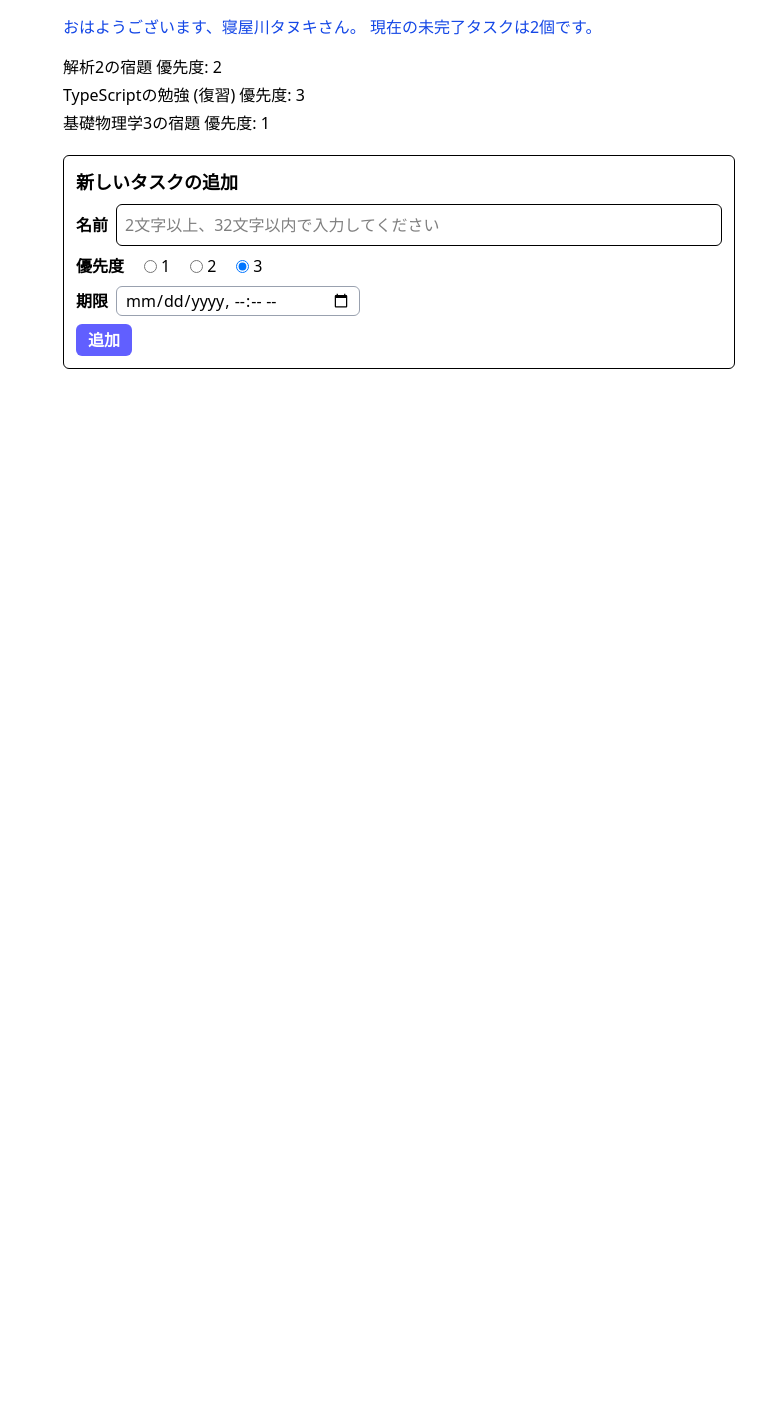
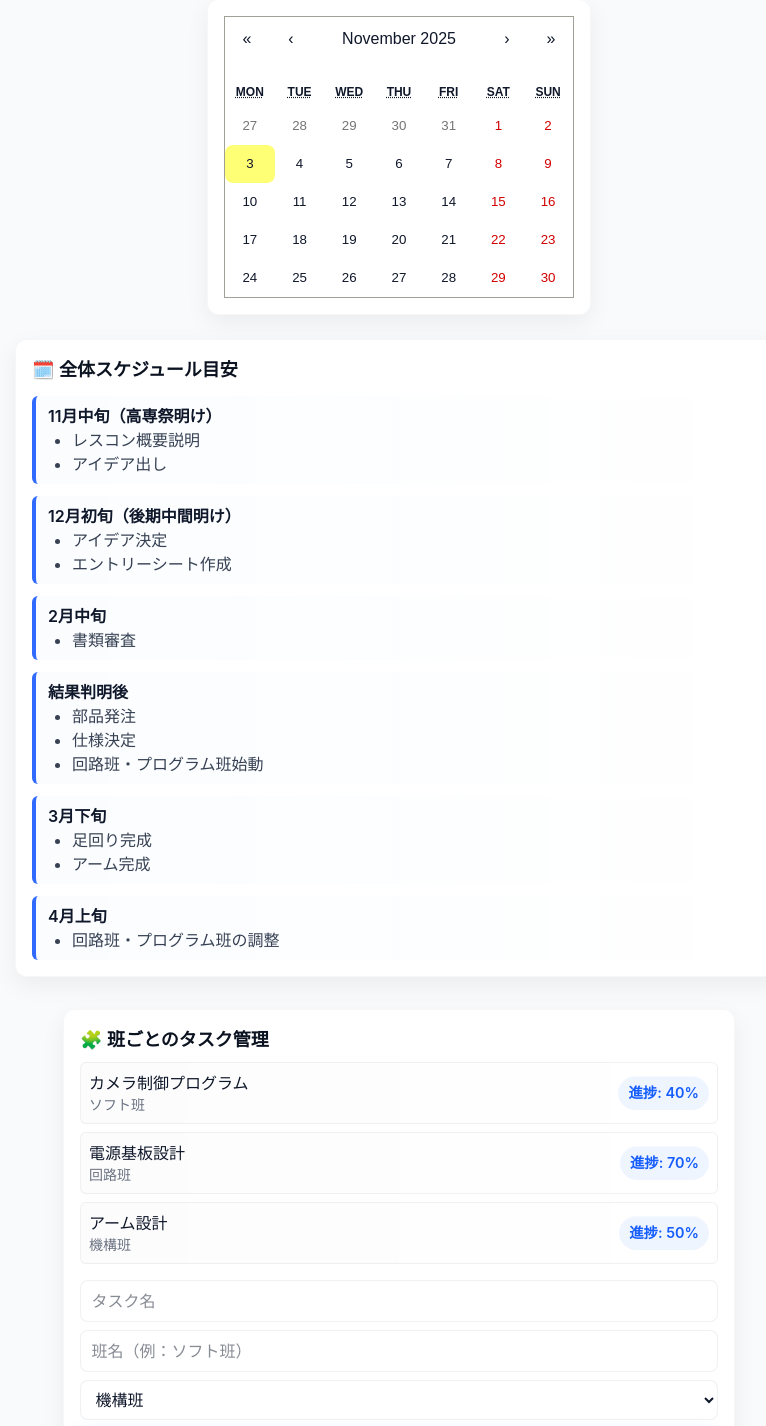
Before and after one commit to EarthChart0809/react-todo-app, a React (Vite) app: page / in a window 1280 px wide. Shown: the part 73-1499 px from the top of the page, without its empty margins (241-1007 px from the left). Before the commit the page ends 800 px from the top, so only its background shows below. Built offline with nearby package versions, Linux system fonts and the light colour scheme.

Commit message:
Add　schedule for club tournaments

```diff
--- a/package.json
+++ b/package.json
@@ -19,6 +19,7 @@
     "date-fns": "^4.1.0",
     "dayjs": "^1.11.18",
     "react": "^19.1.1",
+    "react-calendar": "^6.0.0",
     "react-dom": "^19.1.1",
     "react-router-dom": "^7.9.5",
     "uuid": "^13.0.0"
--- a/src/App.tsx
+++ b/src/App.tsx
@@ -1,158 +1,135 @@
 import { useState } from "react";
-import type { Todo } from "./types";
-import { initTodos } from "./initTodos";
-import WelcomeMessage from "./WelcomeMessage";
-import TodoList from "./TodoList";
-import { v4 as uuid } from "uuid";
-import dayjs from "dayjs";
-import { twMerge } from "tailwind-merge"; // ◀◀ 追加
-import { FontAwesomeIcon } from "@fortawesome/react-fontawesome"; // ◀◀ 追加
-import { faTriangleExclamation } from "@fortawesome/free-solid-svg-icons"; // ◀◀ 追加
+import "react-calendar/dist/Calendar.css";
+import Calendar from "react-calendar";
 
-const App = () => {
-  const [todos, setTodos] = useState<Todo[]>(initTodos);
-  const [newTodoName, setNewTodoName] = useState("");
-  const [newTodoPriority, setNewTodoPriority] = useState(3);
-  const [newTodoDeadline, setNewTodoDeadline] = useState<Date | null>(null);
-  const [newTodoNameError, setNewTodoNameError] = useState("");
+function App() {
+  const schedule = [
+    {
+      period: "11月中旬（高専祭明け）",
+      tasks: ["レスコン概要説明", "アイデア出し"],
+    },
+    {
+      period: "12月初旬（後期中間明け）",
+      tasks: ["アイデア決定", "エントリーシート作成"],
+    },
+    {
+      period: "2月中旬",
+      tasks: ["書類審査"],
+    },
+    {
+      period: "結果判明後",
+      tasks: ["部品発注", "仕様決定", "回路班・プログラム班始動"],
+    },
+    {
+      period: "3月下旬",
+      tasks: ["足回り完成", "アーム完成"],
+    },
+    {
+      period: "4月上旬",
+      tasks: ["回路班・プログラム班の調整"],
+    },
+  ];
 
-  const uncompletedCount = todos.filter((todo: Todo) => !todo.isDone).length;
+  const [tasks, setTasks] = useState([
+    { id: 1, title: "カメラ制御プログラム", team: "ソフト班", progress: 40 },
+    { id: 2, title: "電源基板設計", team: "回路班", progress: 70 },
+    { id: 3, title: "アーム設計", team: "機構班", progress: 50 },
+  ]);
 
-  // ▼▼ 追加
-  const isValidTodoName = (name: string): string => {
-    if (name.length < 2 || name.length > 32) {
-      return "2文字以上、32文字以内で入力してください";
-    } else {
-      return "";
-    }
-  };
+  const [newTask, setNewTask] = useState("");
+  const [newTeam, setNewTeam] = useState("");
 
-  const updateNewTodoName = (e: React.ChangeEvent<HTMLInputElement>) => {
-    setNewTodoNameError(isValidTodoName(e.target.value)); // ◀◀ 追加
-    setNewTodoName(e.target.value);
-  };
-
-  const updateNewTodoPriority = (e: React.ChangeEvent<HTMLInputElement>) => {
-    setNewTodoPriority(Number(e.target.value));
-  };
-
-  const updateDeadline = (e: React.ChangeEvent<HTMLInputElement>) => {
-    const dt = e.target.value; // UIで日時が未設定のときは空文字列 "" が dt に格納される
-    console.log(`UI操作で日時が "${dt}" (${typeof dt}型) に変更されました。`);
-    setNewTodoDeadline(dt === "" ? null : new Date(dt));
-  };
-
-  const addNewTodo = () => {
-    // ▼▼ 編集
-    const err = isValidTodoName(newTodoName);
-    if (err !== "") {
-      setNewTodoNameError(err);
-      return;
-    }
-    const newTodo: Todo = {
-      id: uuid(),
-      name: newTodoName,
-      isDone: false,
-      priority: newTodoPriority,
-      deadline: newTodoDeadline,
-    };
-    const updatedTodos = [...todos, newTodo];
-    setTodos(updatedTodos);
-    setNewTodoName("");
-    setNewTodoPriority(3);
-    setNewTodoDeadline(null);
+  const addTask = () => {
+    if (!newTask || !newTeam) return;
+    setTasks([
+      ...tasks,
+      { id: Date.now(), title: newTask, team: newTeam, progress: 0 },
+    ]);
+    setNewTask("");
+    setNewTeam("");
   };
 
   return (
-    <div className="mx-4 mt-10 max-w-2xl md:mx-auto">
-      <h1 className="mb-4 text-2xl font-bold">TodoApp</h1>
-      <div className="mb-4">
-        <WelcomeMessage
-          name="寝屋川タヌキ"
-          uncompletedCount={uncompletedCount}
-        />
+    <div className="min-h-screen bg-gray-50 p-6 flex flex-col items-center">
+      <h1 className="text-2xl font-bold mb-4">📅 ロボコン進捗管理</h1>
+
+      {/* カレンダー表示 */}
+      <div className="bg-white shadow p-4 rounded-xl mb-6">
+        <Calendar />
       </div>
-      <TodoList todos={todos} />
 
-      <div className="mt-5 space-y-2 rounded-md border p-3">
-        <h2 className="text-lg font-bold">新しいタスクの追加</h2>
-        {/* 編集: ここから... */}
-        <div>
-          <div className="flex items-center space-x-2">
-            <label className="font-bold" htmlFor="newTodoName">
-              名前
-            </label>
-            <input
-              id="newTodoName"
-              type="text"
-              value={newTodoName}
-              onChange={updateNewTodoName}
-              className={twMerge(
-                "grow rounded-md border p-2",
-                newTodoNameError && "border-red-500 outline-red-500"
-              )}
-              placeholder="2文字以上、32文字以内で入力してください"
-            />
-          </div>
-          {newTodoNameError && (
-            <div className="ml-10 flex items-center space-x-1 text-sm font-bold text-red-500">
-              <FontAwesomeIcon
-                icon={faTriangleExclamation}
-                className="mr-0.5"
-              />
-              <div>{newTodoNameError}</div>
-            </div>
-          )}
+      {/* 全体スケジュール */}
+      <div className="bg-white shadow p-4 rounded-xl w-full max-w-3xl mb-8">
+        <h2 className="text-lg font-semibold mb-3">🗓️ 全体スケジュール目安</h2>
+        <ul className="space-y-3">
+          {schedule.map((s, index) => (
+            <li key={index} className="border-l-4 border-blue-500 pl-3">
+              <p className="font-semibold">{s.period}</p>
+              <ul className="text-gray-700 list-disc ml-6">
+                {s.tasks.map((t, i) => (
+                  <li key={i}>{t}</li>
+                ))}
+              </ul>
+            </li>
+          ))}
+        </ul>
+      </div>
+
+      {/* タスク管理 */}
+      <div className="bg-white shadow p-4 rounded-xl w-full max-w-2xl">
+        <h2 className="text-lg font-semibold mb-2">🧩 班ごとのタスク管理</h2>
+        <ul className="space-y-2">
+          {tasks.map((task) => (
+            <li
+              key={task.id}
+              className="border p-2 rounded-md flex justify-between items-center"
+            >
+              <div>
+                <p className="font-medium">{task.title}</p>
+                <p className="text-sm text-gray-500">{task.team}</p>
+              </div>
+              <span className="text-blue-600 font-semibold">
+                進捗: {task.progress}%
+              </span>
+            </li>
+          ))}
+        </ul>
+
+        {/* タスク追加フォーム */}
+        <div className="mt-4 flex flex-col gap-2">
+          <input
+            type="text"
+            placeholder="タスク名"
+            className="border p-2 rounded-md"
+            value={newTask}
+            onChange={(e) => setNewTask(e.target.value)}
+          />
+          <input
+            type="text"
+            placeholder="班名（例：ソフト班）"
+            className="border p-2 rounded-md"
+            value={newTeam}
+            onChange={(e) => setNewTeam(e.target.value)}
+          />
+          <select
+            className="border p-2 rounded-md"
+            value={newTeam}
+            onChange={(e) => setNewTeam(e.target.value)}
+          >
+            <option value="機構班">機構班</option>
+            <option value="回路班">回路班</option>
+            <option value="プログラム班">プログラム班</option>
+          </select>
+          <button
+            onClick={addTask}
+            className="bg-blue-500 text-white p-2 rounded-md hover:bg-blue-600"
+          >
+            タスク追加
+          </button>
         </div>
-        {/* ...ここまで */}
-
-        <div className="flex gap-5">
-          <div className="font-bold">優先度</div>
-          {[1, 2, 3].map((value) => (
-            <label key={value} className="flex items-center space-x-1">
-              <input
-                id={`priority-${value}`}
-                name="priorityGroup"
-                type="radio"
-                value={value}
-                checked={newTodoPriority === value}
-                onChange={updateNewTodoPriority}
-              />
-              <span>{value}</span>
-            </label>
-          ))}
-        </div>
-
-        <div className="flex items-center gap-x-2">
-          <label htmlFor="deadline" className="font-bold">
-            期限
-          </label>
-          <input
-            type="datetime-local"
-            id="deadline"
-            value={
-              newTodoDeadline
-                ? dayjs(newTodoDeadline).format("YYYY-MM-DDTHH:mm:ss")
-                : ""
-            }
-            onChange={updateDeadline}
-            className="rounded-md border border-gray-400 px-2 py-0.5"
-          />
-        </div>
-
-        <button
-          type="button"
-          onClick={addNewTodo}
-          className={twMerge(
-            "rounded-md bg-indigo-500 px-3 py-1 font-bold text-white hover:bg-indigo-600",
-            newTodoNameError && "cursor-not-allowed opacity-50"
-          )}
-        >
-          追加
-        </button>
       </div>
     </div>
   );
-};
+}
 
 export default App;
--- a/src/index.css
+++ b/src/index.css
@@ -1 +1,124 @@
 @import "tailwindcss";
+
+/* カスタムテーマ / 微調整（App.tsx の雰囲気に合わせる） */
+:root{
+  --bg-start: #f8fafc;
+  --bg-end: #eef2ff;
+  --primary: 38, 99, 255; /* rgb(38,99,255) */
+  --muted: #64748b;
+  --card: rgba(255,255,255,0.9);
+  --accent: rgba(59,130,246,0.08);
+  --radius-lg: 12px;
+}
+
+/* 全体 */
+html,body,#root{
+  height:100%;
+}
+body{
+  background: linear-gradient(180deg,var(--bg-start),var(--bg-end));
+  -webkit-font-smoothing:antialiased;
+  -moz-osx-font-smoothing:grayscale;
+  color: #0f172a;
+  font-family: Inter, ui-sans-serif, system-ui, -apple-system, "Segoe UI", Roboto, "Helvetica Neue", Arial;
+}
+
+/* 共通カード調整（App.tsx で使っている .bg-white.shadow.p-4.rounded-xl を対象） */
+.bg-white.shadow.p-4.rounded-xl{
+  background: var(--card);
+  border-radius: var(--radius-lg);
+  box-shadow: 0 8px 24px rgba(15,23,42,0.06);
+  border: 1px solid rgba(15,23,42,0.03);
+}
+
+/* ヘッダー */
+h1.text-2xl.font-bold.mb-4{
+  letter-spacing: -0.02em;
+  color: rgb(var(--primary));
+  display:flex;
+  align-items:center;
+  gap:8px;
+}
+
+/* サブ見出し */
+h2.text-lg.font-semibold{
+  color:#0b1220;
+}
+
+/* カレンダー周りの微調整 */
+.react-calendar{
+  border:none;
+  background:transparent;
+  box-shadow:none;
+}
+.react-calendar__tile--now{
+  background: rgba(59,130,246,0.12);
+  border-radius:8px;
+}
+.react-calendar__tile--active{
+  background: rgb(var(--primary));
+  color:white;
+  border-radius:8px;
+}
+
+/* スケジュール項目（左のラインを強調） */
+.border-l-4.border-blue-500.pl-3{
+  padding-top:0.5rem;
+  padding-bottom:0.5rem;
+  border-left-width:4px;
+  border-left-color: rgba(var(--primary),0.95);
+  background: linear-gradient(90deg, rgba(59,130,246,0.02), transparent);
+  border-radius: 6px;
+}
+
+/* タスクリスト項目 */
+.border.p-2.rounded-md.flex.justify-between.items-center{
+  background: linear-gradient(90deg, rgba(2,6,23,0.01), rgba(255,255,255,0));
+  border-color: rgba(15,23,42,0.06);
+}
+
+/* 進捗表示 */
+.text-blue-600.font-semibold{
+  background: var(--accent);
+  padding: 6px 10px;
+  border-radius: 999px;
+  font-size: 0.9rem;
+  box-shadow: 0 1px 0 rgba(255,255,255,0.4) inset;
+}
+
+/* フォーム入力 */
+input[type="text"], select{
+  background: white;
+  border: 1px solid rgba(15,23,42,0.06);
+  padding: 0.5rem 0.65rem;
+  border-radius: 8px;
+  outline: none;
+  transition: box-shadow 0.12s ease, border-color 0.12s ease;
+}
+input[type="text"]:focus, select:focus{
+  box-shadow: 0 6px 18px rgba(59,130,246,0.08);
+  border-color: rgba(var(--primary),0.9);
+}
+
+/* ボタン */
+button.bg-blue-500{
+  background: linear-gradient(180deg, rgb(var(--primary)), rgb(31,96,255));
+  box-shadow: 0 6px 18px rgba(59,130,246,0.18);
+  border-radius: 10px;
+  padding: 0.55rem 0.9rem;
+  transition: transform .08s ease, box-shadow .12s ease;
+}
+button.bg-blue-500:hover{
+  transform: translateY(-1px);
+  box-shadow: 0 10px 28px rgba(59,130,246,0.2);
+}
+
+/* モバイル微調整 */
+@media (max-width:640px){
+  .min-h-screen.bg-gray-50.p-6.flex.flex-col.items-center{
+    padding: 1.25rem;
+  }
+  .bg-white.shadow.p-4.rounded-xl.w-full.max-w-3xl{
+    padding: 0.9rem;
+  }
+}
```
Also changed, not shown: 1 other file (tests, documents, lock files or other folders).
